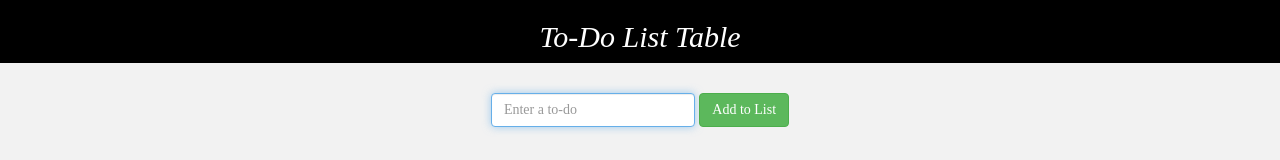
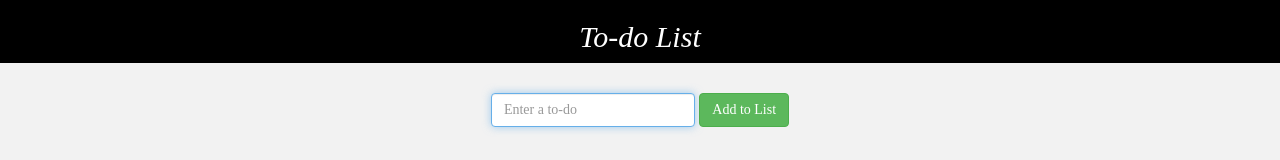
Before and after one commit to PriyaKulkarni/ToDoList, a plain HTML site: page index.html in a window 1280 px wide. Shown: the top 160 px of the page. Drawn offline with Linux system fonts and the light colour scheme.

Commit message:
Update index.html

```diff
--- a/index.html
+++ b/index.html
@@ -5,7 +5,7 @@
         <meta name="viewport" content="width=device-width, initial-scale=1.0">
         <!-- bootstrap stylesheet -->
         <link rel="stylesheet" type="text/css" href="bootstrap.min.css">
-        <title>To-do List Table</title>
+        <title>To-do List</title>
         <style>
             body { font-family: Lora; background-color: #f2f2f2; font-size: 175%; }
             .jumbotron { background-color: black; color: #fff; padding: inherit ; font-style: italic; font-weight: bolder; }
@@ -20,7 +20,7 @@
 
     <body onload="defaultValue();">
         <div class = "jumbotron container-fluid text-center">
-          <h2>To-Do List Table</h2>
+          <h2>To-do List</h2>
         </div>
         <div class = "container text-center">
             <form class="form-inline" role= "form" onsubmit="return addList('ToDoListTable');">
```
